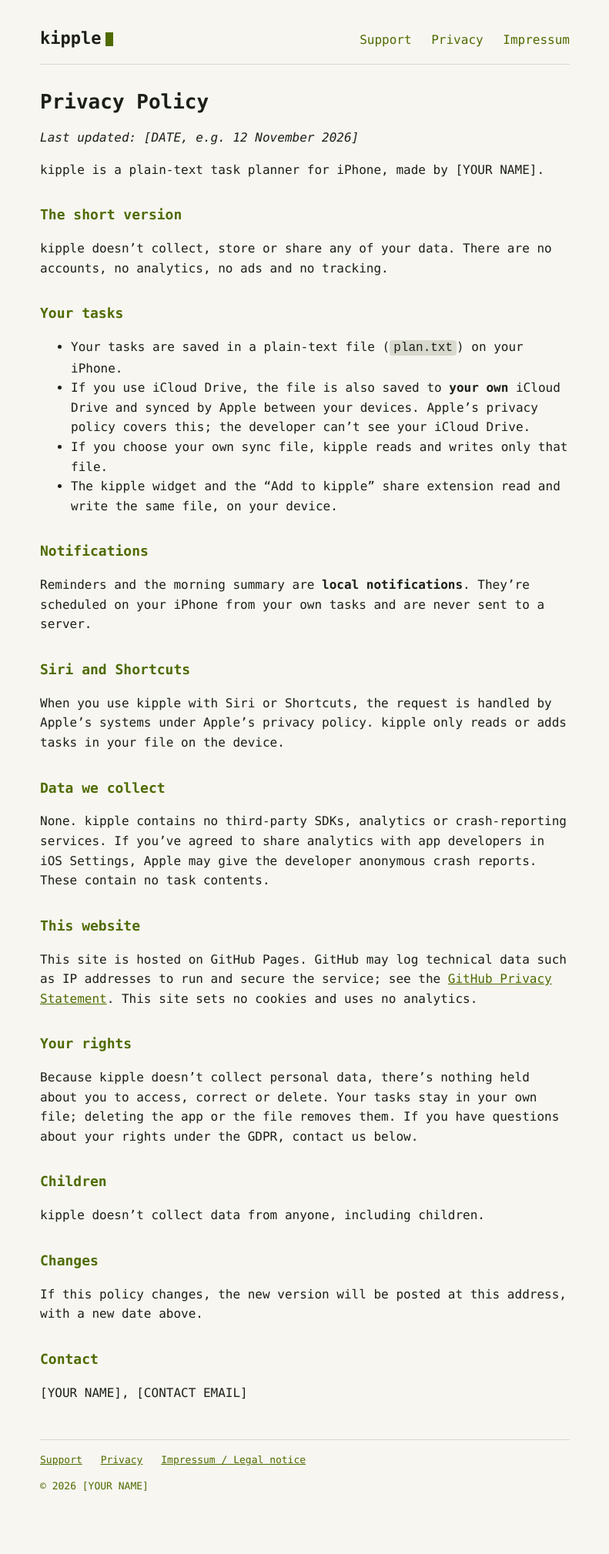
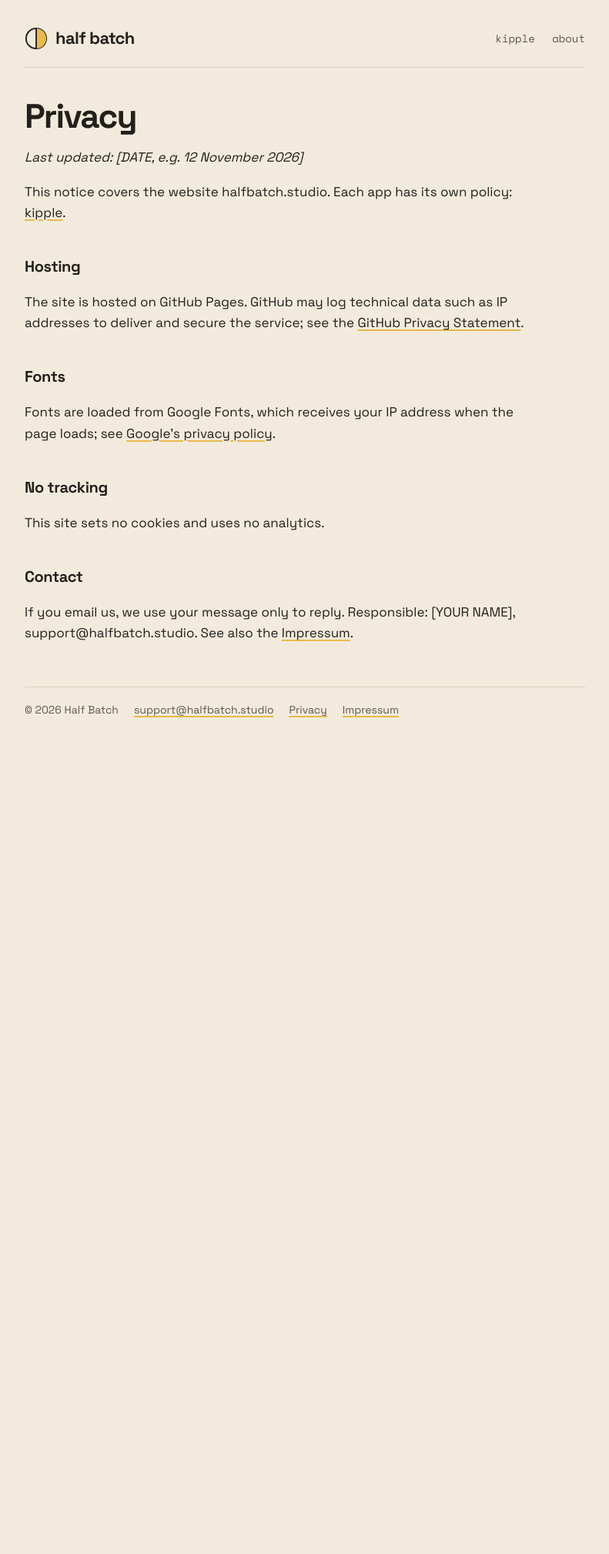
Before and after one commit to ub1q/kipple-site, a Jekyll site: the page built from privacy.md, in a window 1280 px wide. Shown: the whole page at 77% size, without its empty margins (244-1035 px from the left). Built offline with Jekyll 4.4.1, drawn with Linux system fonts in a browser that asks for light colours; after the commit the page ends 998 px from its top, so only the background shows below that.

Commit message:
Turn the site into halfbatch.studio with a kipple subpage
- Half Batch branding: half-filled circle logo, oat / butter / charcoal
  palette, Space Grotesk + Space Mono, light and dark.
- Home: studio intro, the kipple card, about.
- /kipple/: app page with a plain-text example; its privacy policy and
  support page move to /kipple/privacy/ and /kipple/support/.
- /privacy/: website privacy notice (GitHub Pages, Google Fonts, no
  tracking). /impressum/ covers the studio and its apps.
- CNAME for halfbatch.studio; contact email support@halfbatch.studio.

Co-Authored-By: Claude Opus 5.5 <noreply@anthropic.com>
Claude-Session: https://claude.ai/code/session_01YAgUoZshzdPBXwwNiVFFic

```diff
--- /dev/null
+++ b/CNAME
@@ -0,0 +1 @@
+halfbatch.studio
--- a/_config.yml
+++ b/_config.yml
@@ -1,10 +1,11 @@
-# kipple site (GitHub Pages / Jekyll)
+# Half Batch (halfbatch.studio), GitHub Pages / Jekyll
 #
 # ── Fill these in before you put the URLs into App Store Connect ──────────
 # Every page reads its contact details from here.
 owner:
   name: "[YOUR NAME]"
-  email: "[CONTACT EMAIL]"
+  # Public contact address (support page, privacy policies, Impressum).
+  email: "support@halfbatch.studio"
   # Postal address for the Impressum (required in Germany for a commercial
   # site). A business or virtual address works; it doesn't have to be home.
   street: "[STREET AND NUMBER]"
@@ -15,7 +16,8 @@ owner:
 policy_updated: "[DATE, e.g. 12 November 2026]"
 # ──────────────────────────────────────────────────────────────────────────
 
-title: kipple
-description: A plain-text day planner for iPhone. It piles up when you're not looking. Clear it.
+title: Half Batch
+description: Small software, made with care. A one-person studio for plain, focused apps.
+url: "https://halfbatch.studio"
 lang: en
 markdown: kramdown
--- a/_layouts/default.html
+++ b/_layouts/default.html
@@ -5,48 +5,71 @@
   <meta name="viewport" content="width=device-width, initial-scale=1">
   <title>{% if page.title %}{{ page.title }} · {% endif %}{{ site.title }}</title>
   <meta name="description" content="{{ page.description | default: site.description }}">
+  <link rel="icon" href="{{ '/assets/favicon.svg' | relative_url }}" type="image/svg+xml">
+  <link rel="preconnect" href="https://fonts.googleapis.com">
+  <link rel="preconnect" href="https://fonts.gstatic.com" crossorigin>
+  <link href="https://fonts.googleapis.com/css2?family=Space+Grotesk:wght@400;500;700&family=Space+Mono:wght@400;700&display=swap" rel="stylesheet">
   <style>
-    :root { --bg:#0F120E; --text:#E4DFD3; --dim:#9DBB4A; --accent:#C6F432; --rule:#26301F; }
-    @media (prefers-color-scheme: light) {
-      :root { --bg:#F7F6F1; --text:#1B1F17; --dim:#4F6B00; --accent:#4F6B00; --rule:#D8D9CF; }
+    :root { --bg:#F2EBDD; --text:#22201C; --muted:#5E584B; --accent:#E9B949; --rule:#D9CFBC; --card:#FFFFFF; }
+    @media (prefers-color-scheme: dark) {
+      :root { --bg:#1B1A17; --text:#F2EBDD; --muted:#B5AC9A; --accent:#E9B949; --rule:#3A372F; --card:#24221E; }
+      .logo circle, .logo line { stroke: #F2EBDD; }
     }
     * { box-sizing: border-box; }
     body { margin:0; background:var(--bg); color:var(--text);
-           font: 16px/1.6 ui-monospace, "SF Mono", Menlo, Consolas, monospace; }
-    .wrap { max-width: 720px; margin: 0 auto; padding: 32px 16px 64px; }
-    header { display:flex; justify-content:space-between; align-items:baseline; gap:16px;
-             border-bottom:1px solid var(--rule); padding-bottom:16px; margin-bottom:32px; flex-wrap:wrap; }
-    .brand { font-weight:800; font-size:22px; color:var(--text); text-decoration:none; }
-    .brand::after { content:""; display:inline-block; width:10px; height:18px; background:var(--accent);
-                    margin-left:6px; vertical-align:-3px; }
-    nav a { color:var(--dim); margin-left:16px; text-decoration:none; }
-    nav a:hover, a:hover { color:var(--accent); }
-    a { color:var(--accent); }
-    h1 { font-size:26px; line-height:1.25; }
-    h2 { font-size:18px; margin-top:32px; color:var(--dim); }
-    code { background:var(--rule); padding:1px 5px; border-radius:4px; }
-    footer { border-top:1px solid var(--rule); margin-top:48px; padding-top:16px; font-size:13px; color:var(--dim); }
-    footer a { color:var(--dim); margin-right:16px; }
+           font: 17px/1.6 "Space Grotesk", system-ui, sans-serif; }
+    .wrap { max-width: 760px; margin: 0 auto; padding: 32px 16px 64px; }
+    header { display:flex; justify-content:space-between; align-items:center; gap:16px; flex-wrap:wrap;
+             padding-bottom:20px; margin-bottom:40px; border-bottom:1.5px solid var(--rule); }
+    .brand { display:flex; align-items:center; gap:10px; color:var(--text); text-decoration:none;
+             font-weight:700; font-size:22px; letter-spacing:-0.03em; }
+    .logo { width:30px; height:30px; flex:none; }
+    nav a { color:var(--muted); text-decoration:none; margin-left:18px; font-family:"Space Mono", monospace; font-size:14px; }
+    nav a:hover, nav a[aria-current="page"] { color:var(--text); }
+    a { color:var(--text); text-decoration-color:var(--accent); text-decoration-thickness:2px; text-underline-offset:3px; }
+    h1 { font-size:44px; line-height:1.05; letter-spacing:-0.04em; margin:0 0 16px; }
+    h2 { font-size:20px; letter-spacing:-0.02em; margin:40px 0 8px; }
+    p, li { max-width: 62ch; }
+    code { font-family:"Space Mono", monospace; font-size:0.9em; background:var(--card); padding:1px 6px; border-radius:6px; }
+    .lead { font-size:21px; color:var(--muted); margin-top:0; }
+    .label { font-family:"Space Mono", monospace; font-size:13px; text-transform:uppercase; letter-spacing:0.1em; color:var(--muted); }
+    .pill { display:inline-block; padding:3px 10px; border-radius:999px; background:var(--accent); color:#22201C;
+            font-family:"Space Mono", monospace; font-size:12px; font-weight:700; }
+    .card { display:block; background:var(--card); border:1.5px solid var(--text); border-radius:16px; padding:22px;
+            text-decoration:none; color:var(--text); margin:16px 0; }
+    .card:hover { border-color: var(--muted); }
+    .card h3 { margin:10px 0 6px; font-size:24px; letter-spacing:-0.02em; }
+    .card p { margin:0; color:var(--muted); }
+    .button { display:inline-block; padding:10px 18px; border-radius:999px; background:var(--text); color:var(--bg);
+              text-decoration:none; font-weight:500; }
+    .terminal { background:#0F120E; color:#E4DFD3; border-radius:16px; padding:20px 22px;
+                font-family:"Space Mono", monospace; font-size:15px; line-height:1.8; overflow-x:auto; }
+    .terminal .k { color:#C6F432; } .terminal .d { color:#7C8C58; }
+    footer { border-top:1.5px solid var(--rule); margin-top:56px; padding-top:18px; font-size:14px; color:var(--muted);
+             display:flex; flex-wrap:wrap; gap:8px 20px; }
+    footer a { color:var(--muted); }
   </style>
 </head>
 <body>
   <div class="wrap">
     <header>
-      <a class="brand" href="{{ '/' | relative_url }}">kipple</a>
-      <nav>
-        <a href="{{ '/support/' | relative_url }}">Support</a>
-        <a href="{{ '/privacy/' | relative_url }}">Privacy</a>
-        <a href="{{ '/impressum/' | relative_url }}">Impressum</a>
+      <a class="brand" href="{{ '/' | relative_url }}">
+        <svg class="logo" viewBox="0 0 64 64" aria-hidden="true"><circle cx="32" cy="32" r="28" fill="none" stroke="#22201C" stroke-width="4"/><path d="M32 4a28 28 0 0 1 0 56z" fill="#E9B949"/><line x1="32" y1="4" x2="32" y2="60" stroke="#22201C" stroke-width="4"/></svg>
+        half batch
+      </a>
+      <nav aria-label="Main">
+        <a href="{{ '/kipple/' | relative_url }}"{% if page.url contains '/kipple/' %} aria-current="page"{% endif %}>kipple</a>
+        <a href="{{ '/#about' | relative_url }}">about</a>
       </nav>
     </header>
     <main>
       {{ content }}
     </main>
     <footer>
-      <a href="{{ '/support/' | relative_url }}">Support</a>
+      <span>© {{ 'now' | date: '%Y' }} Half Batch</span>
+      <a href="mailto:{{ site.owner.email }}">{{ site.owner.email }}</a>
       <a href="{{ '/privacy/' | relative_url }}">Privacy</a>
-      <a href="{{ '/impressum/' | relative_url }}">Impressum / Legal notice</a>
-      <p>© {{ 'now' | date: '%Y' }} {{ site.owner.name }}</p>
+      <a href="{{ '/impressum/' | relative_url }}">Impressum</a>
     </footer>
   </div>
 </body>
--- a/privacy.md
+++ b/privacy.md
@@ -1,54 +1,27 @@
 ---
 layout: default
-title: Privacy Policy
+title: Privacy
 permalink: /privacy/
 ---
 
-# Privacy Policy
+# Privacy
 
 _Last updated: {{ site.policy_updated }}_
 
-kipple is a plain-text task planner for iPhone, made by {{ site.owner.name }}.
+This notice covers the website halfbatch.studio. Each app has its own policy: [kipple](/kipple/privacy/).
 
-## The short version
+## Hosting
 
-kipple doesn't collect, store or share any of your data. There are no accounts, no analytics, no ads and no tracking.
+The site is hosted on GitHub Pages. GitHub may log technical data such as IP addresses to deliver and secure the service; see the [GitHub Privacy Statement](https://docs.github.com/en/site-policy/privacy-policies/github-general-privacy-statement).
 
-## Your tasks
+## Fonts
 
-- Your tasks are saved in a plain-text file (`plan.txt`) on your iPhone.
-- If you use iCloud Drive, the file is also saved to **your own** iCloud Drive and synced by Apple between your devices. Apple's privacy policy covers this; the developer can't see your iCloud Drive.
-- If you choose your own sync file, kipple reads and writes only that file.
-- The kipple widget and the "Add to kipple" share extension read and write the same file, on your device.
+Fonts are loaded from Google Fonts, which receives your IP address when the page loads; see [Google's privacy policy](https://policies.google.com/privacy).
 
-## Notifications
+## No tracking
 
-Reminders and the morning summary are **local notifications**. They're scheduled on your iPhone from your own tasks and are never sent to a server.
-
-## Siri and Shortcuts
-
-When you use kipple with Siri or Shortcuts, the request is handled by Apple's systems under Apple's privacy policy. kipple only reads or adds tasks in your file on the device.
-
-## Data we collect
-
-None. kipple contains no third-party SDKs, analytics or crash-reporting services. If you've agreed to share analytics with app developers in iOS Settings, Apple may give the developer anonymous crash reports. These contain no task contents.
-
-## This website
-
-This site is hosted on GitHub Pages. GitHub may log technical data such as IP addresses to run and secure the service; see the [GitHub Privacy Statement](https://docs.github.com/en/site-policy/privacy-policies/github-general-privacy-statement). This site sets no cookies and uses no analytics.
-
-## Your rights
-
-Because kipple doesn't collect personal data, there's nothing held about you to access, correct or delete. Your tasks stay in your own file; deleting the app or the file removes them. If you have questions about your rights under the GDPR, contact us below.
-
-## Children
-
-kipple doesn't collect data from anyone, including children.
-
-## Changes
-
-If this policy changes, the new version will be posted at this address, with a new date above.
+This site sets no cookies and uses no analytics.
 
 ## Contact
 
-{{ site.owner.name }}, {{ site.owner.email }}
+If you email us, we use your message only to reply. Responsible: {{ site.owner.name }}, {{ site.owner.email }}. See also the [Impressum](/impressum/).
```
Also changed, not shown: impressum.md (+1 -1 lines), index.md (+13 -9 lines), kipple/index.md (added, +36 -0 lines), kipple/privacy.md (added, +54 -0 lines), kipple/support.md (renamed from support.md, +3 -3 lines), README.md, assets/favicon.svg (added), assets/logo.svg (added).
